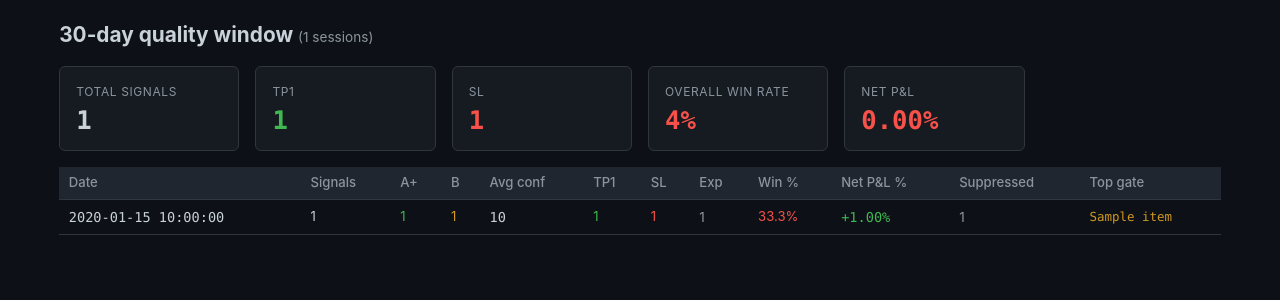
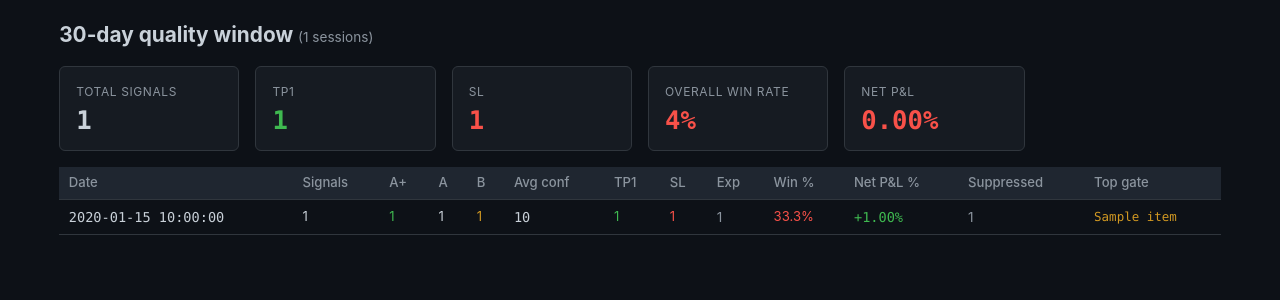
Before and after one commit to mkmk749278/Lumin-india-ops, a FastAPI app: template app/templates/quality.html in a window 1280 px wide. Shown: the part 59-359 px from the top of the page. Run offline with FastAPI, Linux system fonts and the light colour scheme; the visitor is signed in with stand-in values (Sample User, id 1); the template is opened without the code that fills it: most values are stand-ins (such as "Sample title", 1, 10 or a date in 2020); parts of the project's set-up code (start-up, migrations or seed data) failed here and were passed over.

Commit message:
feat: render the new A confidence tier (engine Session 15)
The engine now emits the A tier (65-79) that IB14 always specified — add it
to the Signals and Strategy tier filters, the Quality view's per-day tier
columns (a_count, tolerant of older rows without it), and give the tier
badge its blue style matching the app's colour coding.

Co-Authored-By: Claude Fable 5 <noreply@anthropic.com>
Claude-Session: https://claude.ai/code/session_01MXfqpbHd4piFjFa6xHXRee

```diff
--- a/app/static/style.css
+++ b/app/static/style.css
@@ -94,6 +94,7 @@ h3 { font-size: 0.9rem; margin: 0.8rem 0 0.4rem; color: var(--fg-dim); }
   text-transform: uppercase;
 }
 .badge-aplus { background: rgba(63,185,80,0.15); color: var(--pos); }
+.badge-a { background: rgba(96,165,250,0.15); color: #60a5fa; }
 .badge-b { background: rgba(210,153,34,0.15); color: var(--warn); }
 .badge-long { background: rgba(63,185,80,0.1); color: var(--pos); }
 .badge-short { background: rgba(248,81,73,0.1); color: var(--neg); }
--- a/app/templates/quality.html
+++ b/app/templates/quality.html
@@ -38,6 +38,7 @@
       <th>Date</th>
       <th>Signals</th>
       <th>A+</th>
+      <th>A</th>
       <th>B</th>
       <th>Avg conf</th>
       <th>TP1</th>
@@ -57,6 +58,7 @@
       <td class="mono">{{ s.date }}</td>
       <td>{{ s.signal_count }}</td>
       <td class="pos">{{ s.a_plus_count }}</td>
+      <td>{{ s.a_count | default(0) }}</td>
       <td class="warn">{{ s.b_count }}</td>
       <td class="mono">{{ '%.0f' % s.avg_confidence }}</td>
       <td class="pos">{{ s.tp1_count }}</td>
--- a/app/templates/signals.html
+++ b/app/templates/signals.html
@@ -23,6 +23,7 @@
     <select name="tier">
       <option value="">All</option>
       <option value="A+" {% if tier_filter == 'A+' %}selected{% endif %}>A+</option>
+      <option value="A" {% if tier_filter == 'A' %}selected{% endif %}>A</option>
       <option value="B" {% if tier_filter == 'B' %}selected{% endif %}>B</option>
     </select>
   </label>
--- a/app/templates/strategy.html
+++ b/app/templates/strategy.html
@@ -68,6 +68,7 @@
     <select name="tier">
       <option value="">All</option>
       <option value="A+" {% if f.tier == 'A+' %}selected{% endif %}>A+</option>
+      <option value="A" {% if f.tier == 'A' %}selected{% endif %}>A</option>
       <option value="B" {% if f.tier == 'B' %}selected{% endif %}>B</option>
     </select>
   </label>
```
